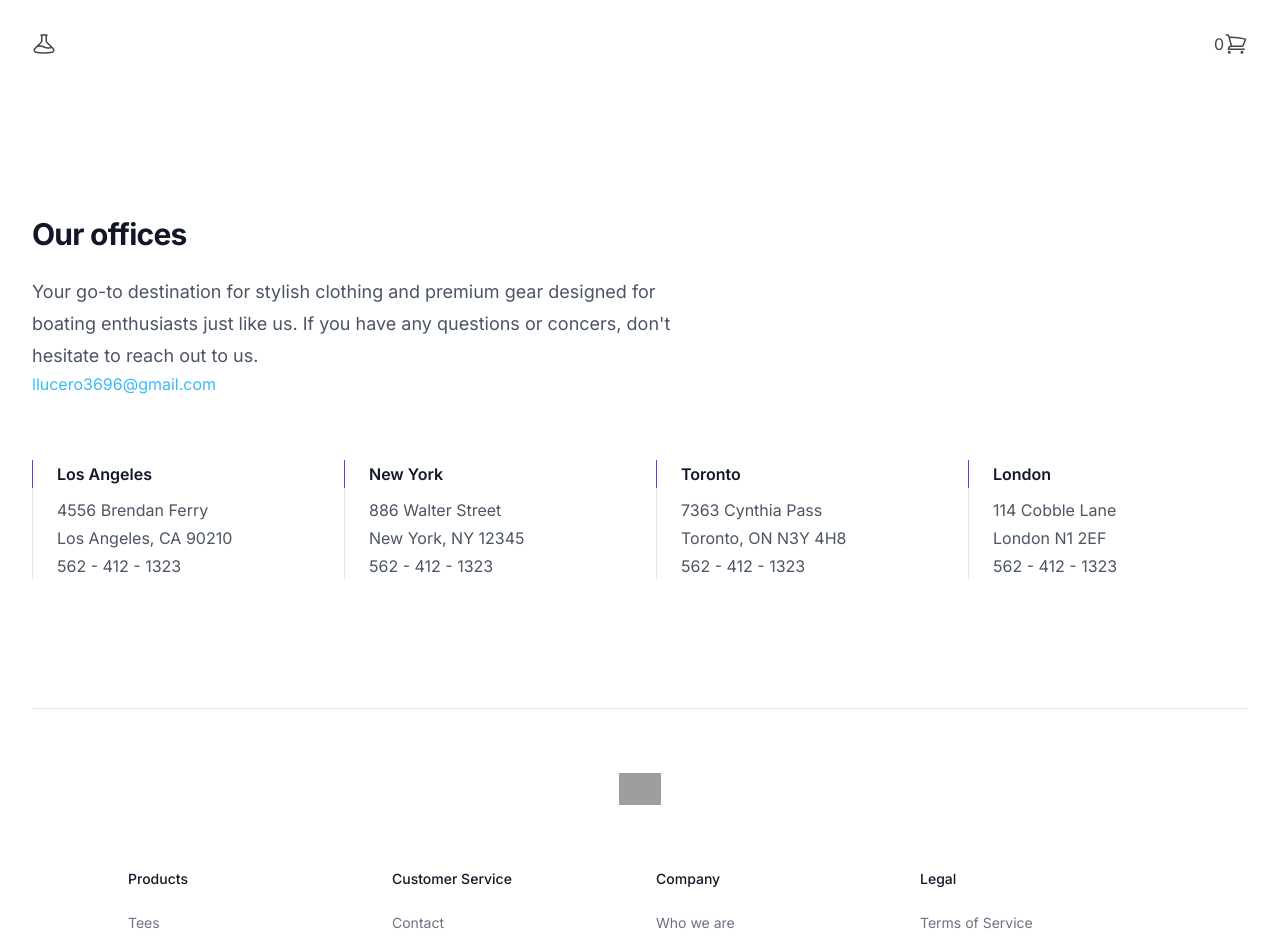
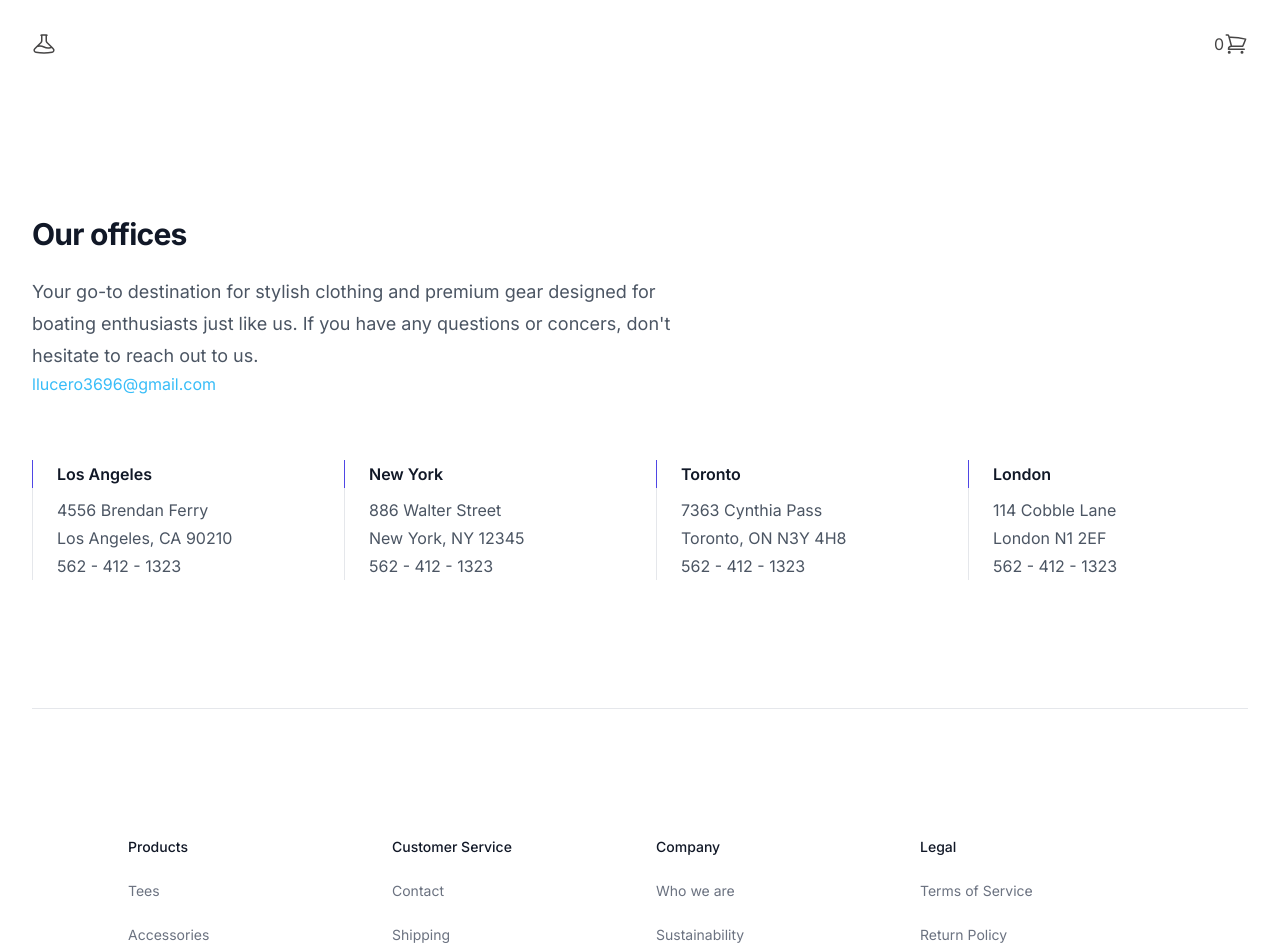
Before and after one commit to clucero36/jetboats, a Next.js app in the folder next-jetboats/: page /contact in a window 1280 px wide. Shown: the top 952 px of the page. Built offline with nearby package versions, Linux system fonts and the light colour scheme; grey boxes are pictures that could not be loaded.

Commit message:
config & file structure

```diff
--- a/next-jetboats/app/cancel/page.js
+++ b/next-jetboats/app/(checkout)/cancel/page.js
@@ -1,12 +1,11 @@
-
-import { expireSession } from "../lib/data";
+import { expireSession } from "@/app/lib/data";
 import Link from "next/link";
 
 export default async function Page({ searchParams }) {
 
   const session_id = searchParams.session_id;
-
   const expiredSession = await expireSession(session_id);
+  console.log(expiredSession)
 
   return (
     <div className="bg-white">
--- a/next-jetboats/app/success/page.js
+++ b/next-jetboats/app/(checkout)/success/page.js
@@ -1,5 +1,4 @@
-
-import { getCheckoutSessionLineItems } from "../lib/data"
+import { getCheckoutSessionLineItems } from "@/app/lib/data";
 import Image from "next/image";
 
 export default async function Page({ searchParams }) {
--- a/next-jetboats/app/page.js
+++ b/next-jetboats/app/page.js
@@ -1,7 +1,6 @@
-import { nerko_one } from '@/app/ui/fonts';
+import { nerko_one } from './ui/fonts';
 import Products from "./ui/products"
 import Image from "next/image"
-import { Suspense } from 'react';
 
 export default function Home() {
 
@@ -22,13 +21,7 @@ export default function Home() {
           </div>
         </div>
       </div>
-      <Suspense fallback={<Loading />}>
-        <Products />
-      </Suspense>
+      <Products />
     </main>
   )
 }
-
-function Loading() {
-  return <h2>🌀 Loading...</h2>;
-}
--- /dev/null
+++ b/next-jetboats/app/product/loading.js
@@ -0,0 +1,8 @@
+
+
+export default function Loading() {
+
+  return (
+    <div>Loading...</div>
+  )
+}
--- a/next-jetboats/app/product/page.js
+++ b/next-jetboats/app/product/page.js
@@ -1,5 +1,7 @@
 import ProductCard from "../ui/productcard";
 import { fetchCurrentProductData } from "../lib/data";
+import { Suspense } from "react";
+import Loading from "./loading";
 
 export default async function Page({ searchParams }) {
 
@@ -9,7 +11,9 @@ export default async function Page({ searchParams }) {
 
   return (
     <div>
-      <ProductCard currProduct={currProduct} currReviews={currReviews} currFaqs={currFaqs} />
+      <Suspense fallback={<Loading />}>
+        <ProductCard currProduct={currProduct} currReviews={currReviews} currFaqs={currFaqs} />
+      </Suspense>
     </div>
   )
 }
--- a/next-jetboats/app/ui/footer.js
+++ b/next-jetboats/app/ui/footer.js
@@ -11,13 +11,6 @@ export default function Footer() {
       <div className="mx-auto max-w-7xl px-4 sm:px-6 lg:px-8">
         <div className="border-t border-gray-200">
           <div className="pb-20 pt-16">
-            <div className="md:flex md:justify-center">
-              <img
-                alt=""
-                src="https://tailwindui.com/img/logos/mark.svg?color=indigo&shade=600"
-                className="h-8 w-auto"
-              />
-            </div>
             <div className="mx-auto mt-16 max-w-5xl xl:grid xl:grid-cols-2 xl:gap-8">
               <div className="grid grid-cols-2 gap-8 xl:col-span-2">
                 <div className="space-y-12 md:grid md:grid-cols-2 md:gap-8 md:space-y-0">
--- a/next-jetboats/app/ui/shoppingcart.js
+++ b/next-jetboats/app/ui/shoppingcart.js
@@ -22,6 +22,8 @@ export default function ShoppingCart() {
     })
     setTotalPrice(price);
     setTotalQuanity(totalQuantity);
+    if (cart.length !== 0)
+      setOpen(true);
   }, [cart])
 
   return (
--- a/next-jetboats/jsconfig.json
+++ b/next-jetboats/jsconfig.json
@@ -1,5 +1,6 @@
 {
   "compilerOptions": {
+    "baseUrl": ".",
     "paths": {
       "@/*": ["./*"]
     }
```
